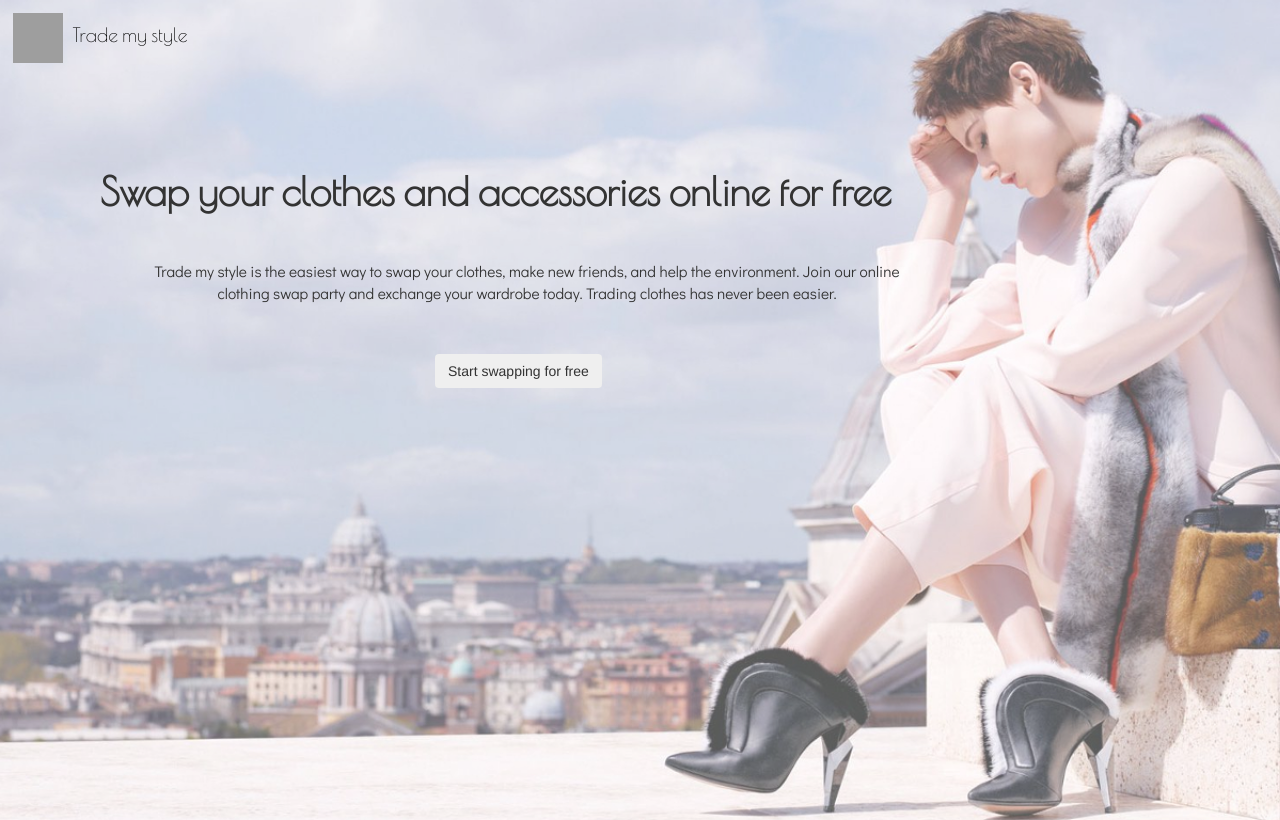
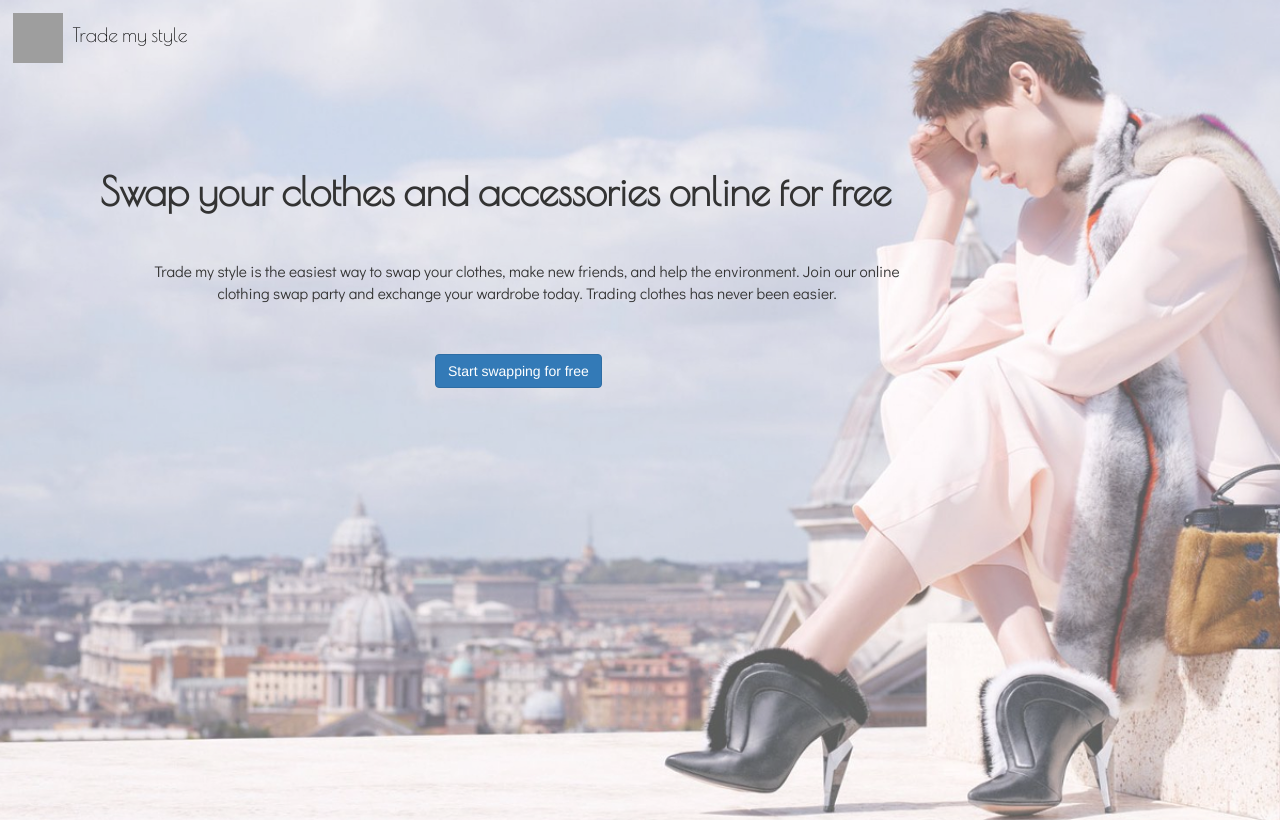
Before and after one commit to atodorovska/RentMyStyleClient, an Angular app: page /home in a window 1280 px wide. Built offline with nearby package versions, Linux system fonts and the light colour scheme; grey boxes are pictures that could not be loaded.

Commit message:
css small change

```diff
--- a/src/app/home/home.component.html
+++ b/src/app/home/home.component.html
@@ -6,7 +6,7 @@
 
   <div id="center_of_image">
     <div>Trade my style  is the easiest way to swap your clothes, make new friends, and help the environment. Join our online clothing swap party and exchange your wardrobe today. Trading clothes has never been easier.</div>
-    <button class="btn" (click)="goToSearchView()">Start swapping for free</button>
+    <button class="btn btn-primary" (click)="goToSearchView()">Start swapping for free</button>
   </div>
 
   <a href="/home">
```
